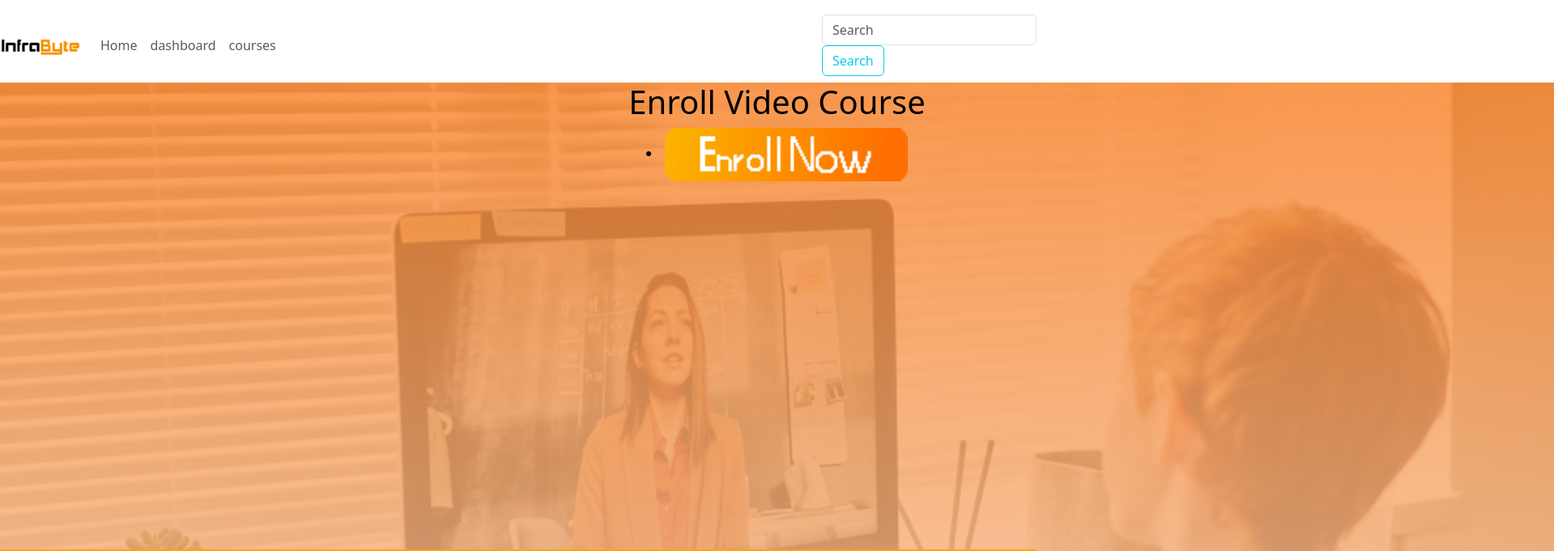
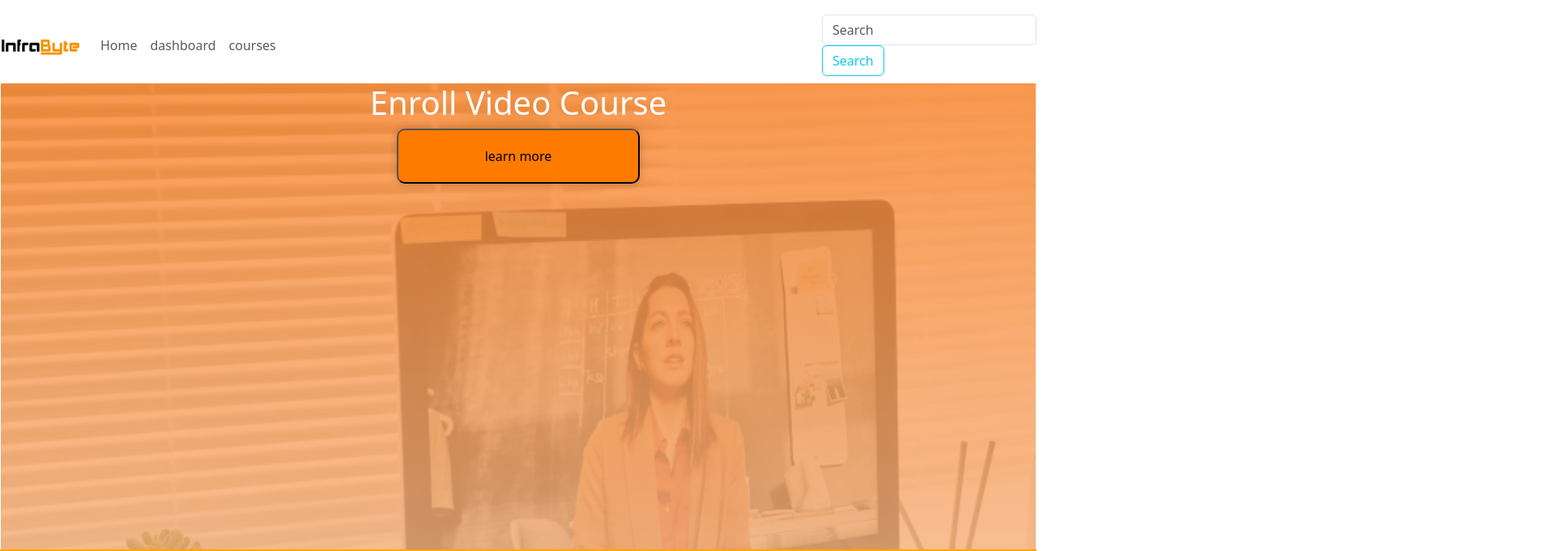
Before and after one commit to TechComNepal/InfraByteTutorialVideoGallery, a React (Create React App) app in the folder gallery-frontend/: page / in a window 1280 px wide. Shown: the top 681 px of the page at 81% size, 1919 px wide, since content can reach past the window. Built offline with nearby package versions, Linux system fonts and the light colour scheme.

Commit message:
6/23/2024

```diff
--- a/gallery-frontend/src/Assets/Css/Homepage.css
+++ b/gallery-frontend/src/Assets/Css/Homepage.css
@@ -1,9 +1,40 @@
+* {
+  box-sizing: border-box;
+}
 .home-page {
   text-align: center;
-  color: rgb(0, 0, 0);
+  color: rgb(255, 255, 255);
   margin: auto;
   padding: auto;
-  height:  695px;
-  width:  1919px;
   background-image: url(background.png);
+  width: 100%;
+  height: 652px;
+  flex-wrap: wrap;
+  background-size: auto auto ;
+  border: 1px solid;
+  background-repeat: no-repeat ;
 }
+/* For mobile phones: */
+[class*="col-"] {
+  width: 100%;
+  height: 50%;
+}
+
+@media only screen and (min-width: 600px) {
+  /* For tablets: */
+  width: 100%;
+  height: 600px;
+}
+@media only screen and (max-width: 768px) {
+  /* For desktop: */
+  width: 100%;
+  height: 768px;
+}
+.login-container {
+  background-color: rgb(255, 123, 0);
+  padding: 20px;
+  border-radius: 10px;
+  box-shadow: 0px 0px 10px rgba(0, 0, 0, 0.2);
+  width: 300px;
+  text-align: center;
+  }
--- a/gallery-frontend/src/Pages/Homepage.jsx
+++ b/gallery-frontend/src/Pages/Homepage.jsx
@@ -6,10 +6,8 @@ function Homepage() {
 <div className="home-page">
 
             <h1>Enroll Video Course</h1>
-            <li><a href="https://infrabyte.com.au/tutorial/courses/">
-            <img src="learnmore.png" alt="logo" width="300" hight="300" />
-            </a></li>
-        </div>
+ <button className='login-container' >learn more</button>
+       </div>
   )
 }
 
```
